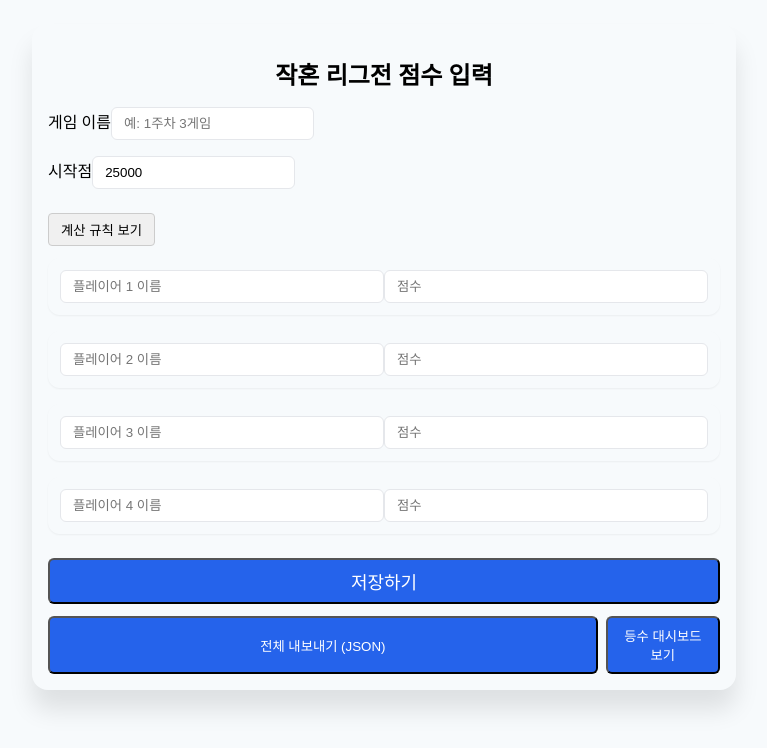
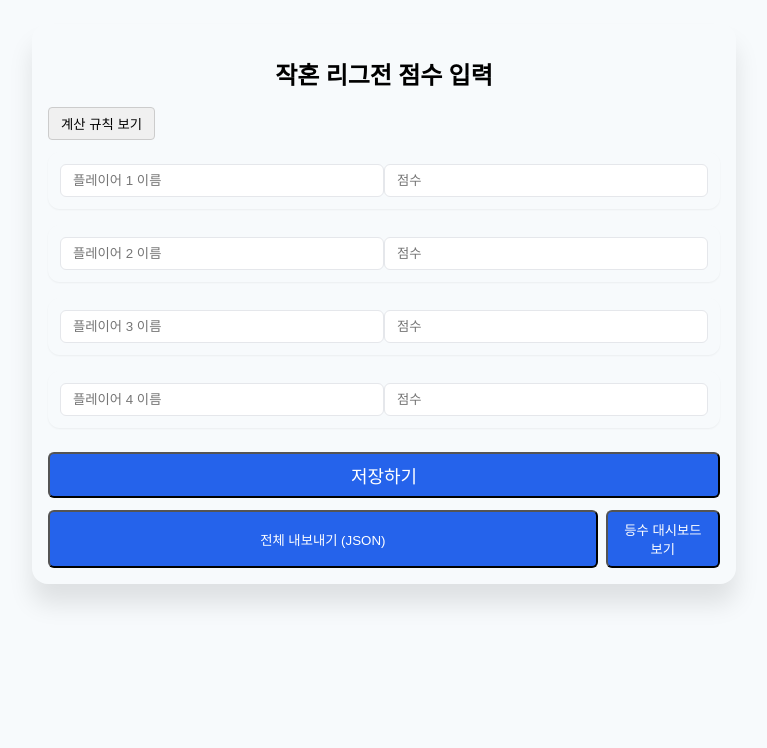
Before and after one commit to spiritish87/hema-mahjong-scoreboard, a Next.js app: page /mahjong in a window 1280 px wide. Shown: the top 748 px of the page, without its empty margins (256-1023 px from the left). Built offline with nearby package versions, Linux system fonts and the light colour scheme.

Commit message:
게임 이름과 시작점 입력칸 제거

```diff
--- a/src/app/mahjong/page.jsx
+++ b/src/app/mahjong/page.jsx
@@ -109,26 +109,6 @@ export default function MahjongScoreEntry() {
         <CardContent>
           <h1 className="text-2xl font-semibold mb-4 text-center">작혼 리그전 점수 입력</h1>
 
-          <div className="mb-4">
-            <label className="text-sm">게임 이름</label>
-            <Input
-              value={gameName}
-              onChange={(e) => setGameName(e.target.value)}
-              placeholder="예: 1주차 3게임"
-            />
-          </div>
-
-          <div className="grid grid-cols-2 gap-4 mb-6">
-            <div>
-              <label className="text-sm">시작점</label>
-              <Input
-                value={startPoint}
-                onChange={(e) => setStartPoint(Number(e.target.value))}
-                type="number"
-              />
-            </div>
-          </div>
-
           <button
             onClick={() => setShowGuide(!showGuide)}
             style={{ marginBottom: '12px', padding: '6px 12px', background: '#f0f0f0', border: '1px solid #ccc', borderRadius: '4px', cursor: 'pointer' }}
```
